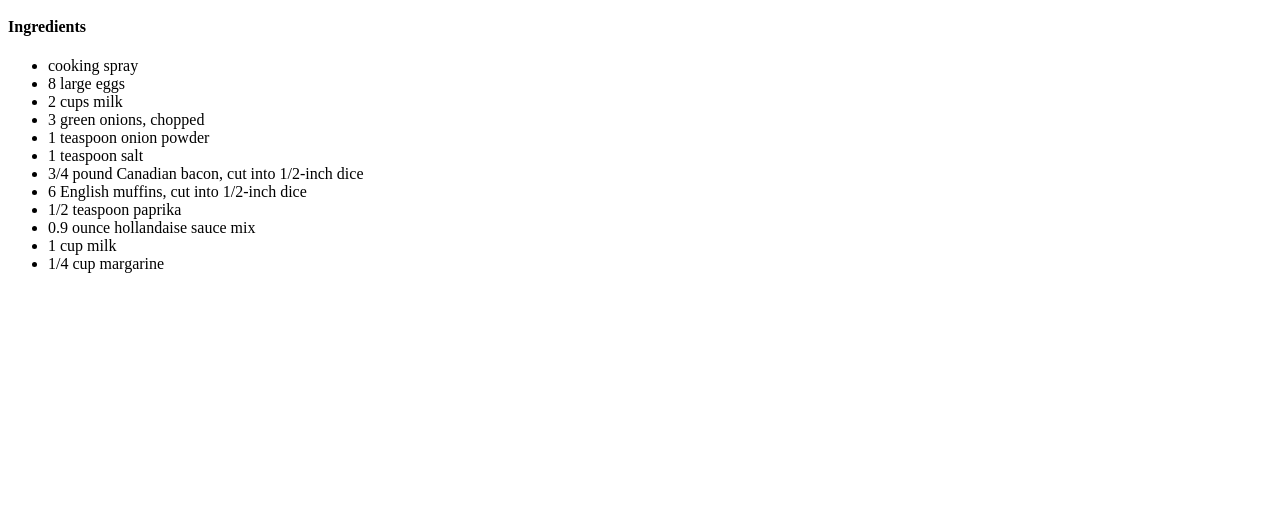
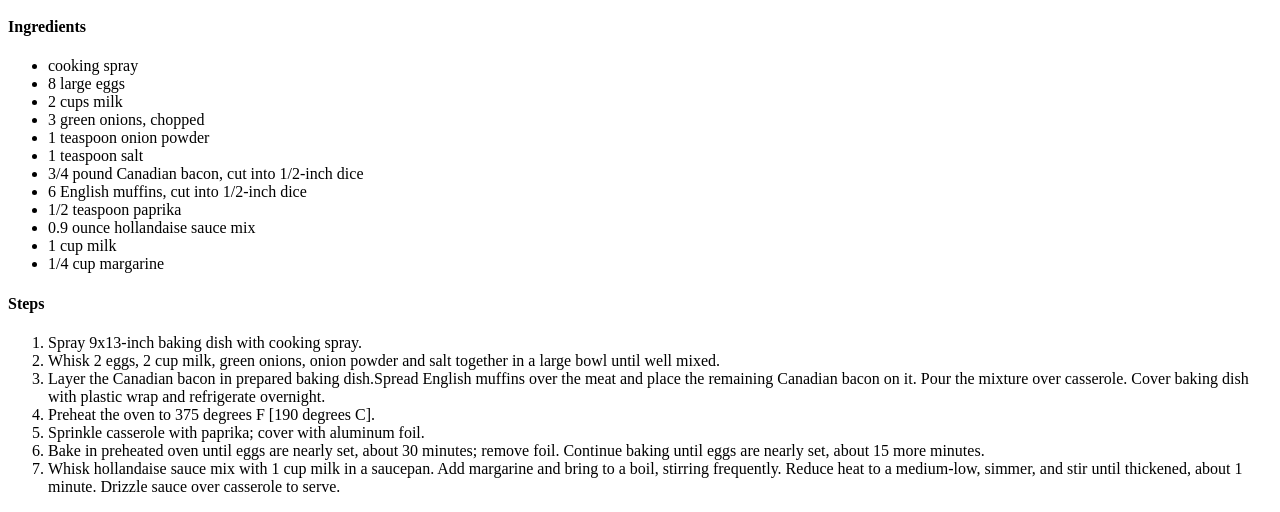
Before and after one commit to Addybit/odin_recipes, a plain HTML site: page recipes/eggs_benedict_casserole.html in a window 1280 px wide. Shown: the part 439-951 px from the top of the page. Before the commit the page ends 800 px from the top, so only its background shows below. Drawn offline with Linux system fonts and the light colour scheme.

Commit message:
Introduce Steps to make the recipe

```diff
--- a/recipes/eggs_benedict_casserole.html
+++ b/recipes/eggs_benedict_casserole.html
@@ -11,7 +11,7 @@
             <dt>Eggs Benedict Casserole</dt>
             <dd>Overnight Eggs Benedict! Perfect for overnight guests and snacks with ingredients which are easy to find and procure. </dd>
         </dl>
-        <h4>Ingredients</h4>
+         <h4>Ingredients</h4>
             <ul>
                 <li>cooking spray</li>
                 <li>8 large eggs</li>
@@ -26,5 +26,15 @@
                 <li>1 cup milk</li>
                 <li>1/4 cup margarine</li>
             </ul>
+            <h4>Steps</h4>
+            <ol>
+                <li>Spray 9x13-inch baking dish with cooking spray.</li>
+                <li>Whisk 2 eggs, 2 cup milk, green onions, onion powder and salt together in a large bowl until well mixed.</li>
+                <li>Layer the Canadian bacon in prepared baking dish.Spread English muffins over the meat and place the remaining Canadian bacon on it. Pour the mixture over casserole. Cover baking dish with plastic wrap and refrigerate overnight. </li>
+                <li>Preheat the oven to 375 degrees F [190 degrees C].</li>
+                <li>Sprinkle casserole with paprika; cover with aluminum foil.</li>
+                <li>Bake in preheated oven until eggs are nearly set, about 30 minutes; remove foil. Continue baking until eggs are nearly set, about 15 more minutes.</li>
+                <li>Whisk hollandaise sauce mix with 1 cup milk in a saucepan. Add margarine and bring to a boil, stirring frequently. Reduce heat to a medium-low, simmer, and stir until thickened, about 1 minute. Drizzle sauce over casserole to serve.</li>
+            </ol>
     </body>
 </html>
```
